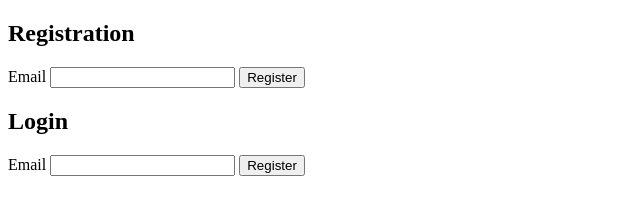
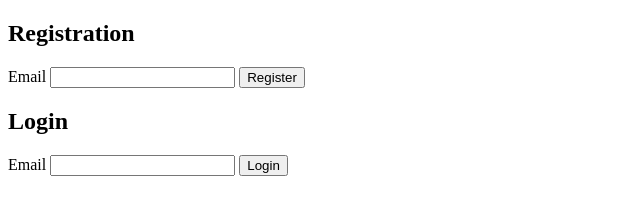
Before and after one commit to AmineBenaddiGitHub/webauthn, a plain HTML site: page index.html in a window 1280 px wide. Shown: the full height of the page, 0-640 px from the left. Drawn offline with Linux system fonts and the light colour scheme.

Commit message:
Update index.html

```diff
--- a/index.html
+++ b/index.html
@@ -16,7 +16,7 @@
       <h2>Login</h2>
       <label for="email-login">Email</label>
       <input name="email-login" class="email-login" type="email" />
-      <button class="register">Register</button>
+      <button class="login">Login</button>
     </div>
   </body>
   <script>
```
